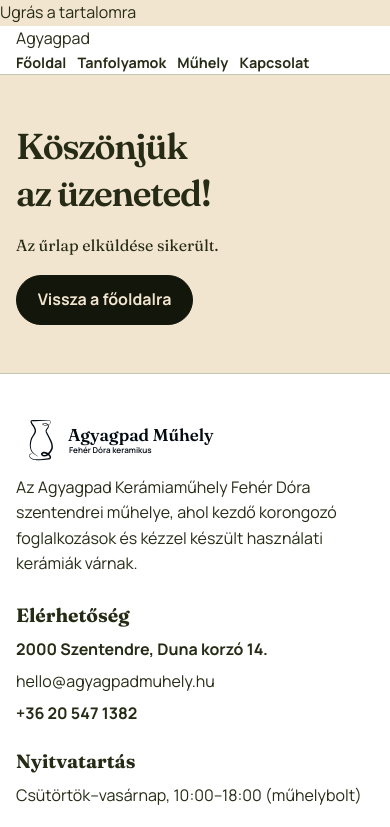
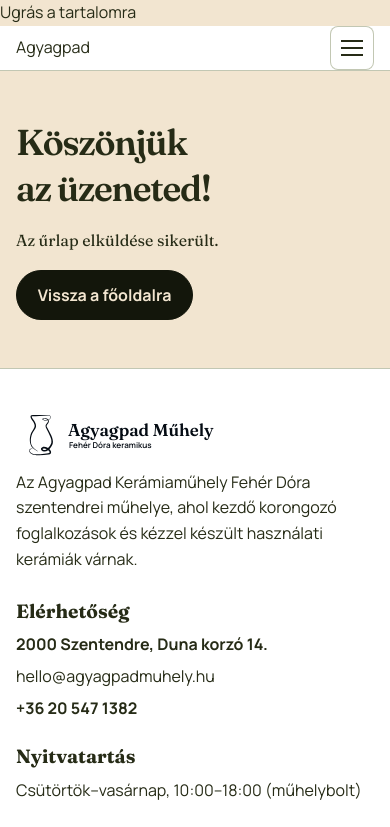
Before and after one commit to galnerritus01-wq/Agyagpad-m-hely, a plain HTML site: page koszonjuk.html in a window 390 px wide. Shown: the top 827 px of the page. Drawn offline with Linux system fonts and the light colour scheme.

Commit message:
Mobil hamburger menü

```diff
--- a/koszonjuk.html
+++ b/koszonjuk.html
@@ -6,10 +6,10 @@
 <meta name="description" content="Kezdő korongozás és kézzel készült kerámiák a szentendrei Agyagpad műhelyben.">
 <title>Üzenet elküldve | Agyagpad</title>
 <link rel="stylesheet" href="stilus.css">
-</head>
+<script src="mobil-menu.js" defer></script></head>
 <body>
 <a class="skip" href="#tartalom">Ugrás a tartalomra</a>
-<header><div class="wrap header"><a class="logo" href="index.html">Agyagpad</a><nav aria-label="Fő navigáció"><a href="index.html">Főoldal</a><a href="tanfolyamok.html">Tanfolyamok</a><a href="muhely.html">Műhely</a><a href="kapcsolat.html">Kapcsolat</a></nav></div></header>
+<header><div class="wrap header"><a class="logo" href="index.html">Agyagpad</a><button class="menu-toggle" type="button" aria-label="Menü" aria-expanded="false" aria-controls="site-menu" hidden><span aria-hidden="true"></span></button><nav id="site-menu" aria-label="Fő navigáció"><a href="index.html">Főoldal</a><a href="tanfolyamok.html">Tanfolyamok</a><a href="muhely.html">Műhely</a><a href="kapcsolat.html">Kapcsolat</a></nav></div></header>
 <main id="tartalom" class="wrap"><section class="intro"><h1>Köszönjük az üzeneted!</h1><p class="lead">Az űrlap elküldése sikerült.</p><a class="button" href="index.html">Vissza a főoldalra</a></section></main>
 <footer id="kapcsolat" class="site-footer">
   <div class="wrap">
--- /dev/null
+++ b/mobil-menu.js
@@ -0,0 +1,22 @@
+const menuButton = document.querySelector('.menu-toggle');
+if (menuButton) {
+  const menu = document.getElementById(menuButton.getAttribute('aria-controls'));
+  const closeMenu = () => menuButton.setAttribute('aria-expanded', 'false');
+
+  menuButton.hidden = false;
+  menuButton.addEventListener('click', () => {
+    const open = menuButton.getAttribute('aria-expanded') === 'true';
+    menuButton.setAttribute('aria-expanded', String(!open));
+  });
+  menu.addEventListener('click', (event) => {
+    if (event.target.closest('a')) closeMenu();
+  });
+  menuButton.closest('header').addEventListener('keydown', (event) => {
+    if (event.key === 'Escape' && menuButton.getAttribute('aria-expanded') === 'true') {
+      closeMenu();
+      menuButton.focus();
+    }
+  });
+  const mobile = window.matchMedia('(max-width: 700px)');
+  mobile.addEventListener('change', closeMenu);
+}
--- a/stilus.css
+++ b/stilus.css
@@ -649,3 +649,38 @@ main p a {
   background-position: center top;
   background-size: 420px 420px;
 }
+
+.menu-toggle { display: none; }
+@media (max-width: 700px) {
+  header:has(.menu-toggle:not([hidden])) :is(.head, .header) {
+    display: flex;
+    align-items: center;
+    justify-content: space-between;
+    flex-wrap: wrap;
+  }
+  .menu-toggle:not([hidden]) {
+    display: grid;
+    place-items: center;
+    width: 44px;
+    height: 44px;
+    padding: 10px;
+    color: var(--ink);
+    background: var(--white);
+    border: 1px solid var(--line);
+    border-radius: 8px;
+    cursor: pointer;
+  }
+  .menu-toggle span {
+    width: 22px;
+    height: 2px;
+    background: currentColor;
+    box-shadow: 0 -7px currentColor, 0 7px currentColor;
+  }
+  .menu-toggle:not([hidden]) + nav {
+    flex: 0 0 100%;
+    flex-direction: column;
+    align-items: flex-start;
+    padding-bottom: .75rem;
+  }
+  .menu-toggle:not([hidden])[aria-expanded="false"] + nav { display: none; }
+}
```
Also changed, not shown: adatkezelesi-tajekoztato.html (+2 -2 lines), index.html (+2 -2 lines), jelentkezes-menete.html (+2 -2 lines), kapcsolat.html (+2 -2 lines), muhely.html (+2 -2 lines), tanfolyamok.html (+2 -2 lines).
